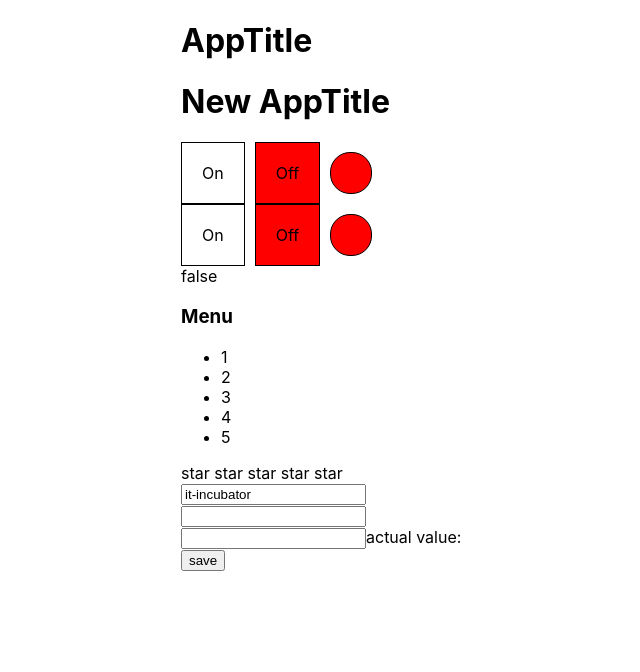
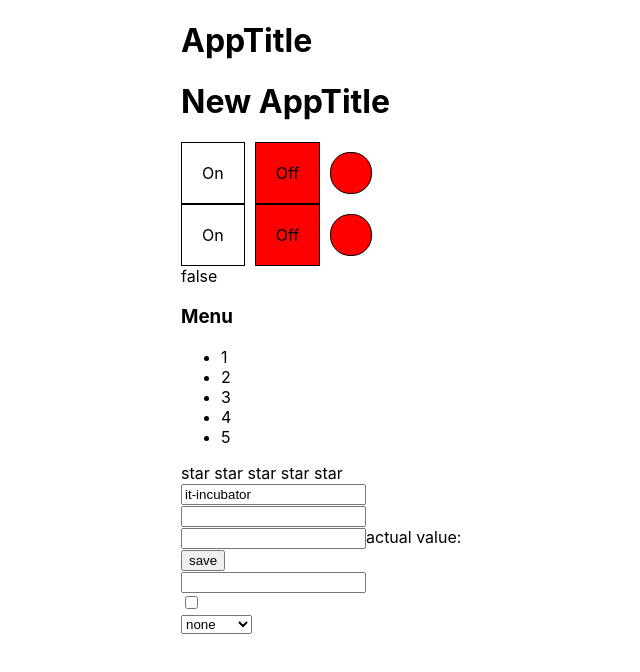
Before and after one commit to zanzipanziby/React-kabzda-kak-podrobno, a React (Create React App) app: page / in a window 1280 px wide. Shown: the top 672 px of the page, without its empty margins (209-849 px from the left). Built offline with nearby package versions, Linux system fonts and the light colour scheme.

Commit message:
controlled-input

```diff
--- a/src/App.tsx
+++ b/src/App.tsx
@@ -8,6 +8,8 @@
 import OnOff_1 from "./components/UncontroledOnOff/UncontroledOnOff";
 import UncontroledOnOff from "./components/UncontroledOnOff/UncontroledOnOff";
 import {
+    ControlledCheckbox,
+    ControlledInput, ControlledSelect,
     GetUncontrolledInputByButtonPress,
     UncontrolledInput,
     UnControlledInputTrackValue
@@ -36,6 +38,10 @@
             <UnControlledInputTrackValue/>
             <GetUncontrolledInputByButtonPress/>
 
+            <ControlledInput/>
+            <ControlledCheckbox/>
+            <ControlledSelect/>
+
         </div>
     );
 }
--- a/src/components/Input/Input.tsx
+++ b/src/components/Input/Input.tsx
@@ -1,4 +1,4 @@
-import React, {useRef, useState} from 'react';
+import React, {ChangeEvent, useRef, useState} from 'react';
 
 export const UncontrolledInput = () => {
     return (
@@ -34,3 +34,41 @@
         </div>
     )
 }
+
+
+
+
+export const ControlledInput = () => {
+    const [parentValue, setParentValue] = useState("")
+    const onChange = (e: ChangeEvent<HTMLInputElement>) => {setParentValue(e.currentTarget.value)}
+    return (
+        <div>
+            <input value={parentValue} onChange={onChange}/>
+        </div>
+    )
+}
+
+export const ControlledCheckbox = () => {
+    const [parentValue, setParentValue] = useState(false)
+    const onChange = (e: ChangeEvent<HTMLInputElement>) => {setParentValue(e.currentTarget.checked)}
+    return (
+        <div>
+            <input type="checkbox" checked={parentValue} onChange={onChange}/>
+        </div>
+    )
+}
+
+export const ControlledSelect = () => {
+    const [parentValue, setParentValue] = useState<string | undefined>(undefined)
+    const onChange = (e: ChangeEvent<HTMLSelectElement>) => {setParentValue(e.currentTarget.value)}
+    return (
+        <div>
+            <select onChange={onChange} value={parentValue}>
+                <option>none</option>
+                <option value={"1"}>Minsk</option>
+                <option value={"2"}>Moscow</option>
+                <option value={"3"}>Kiev</option>
+            </select>
+        </div>
+    )
+}
```
